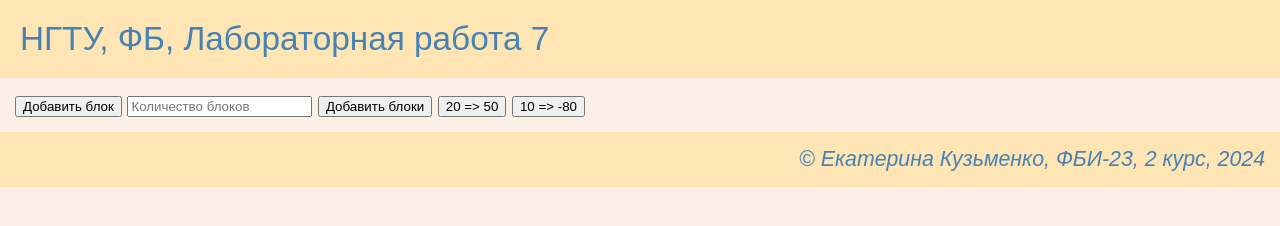
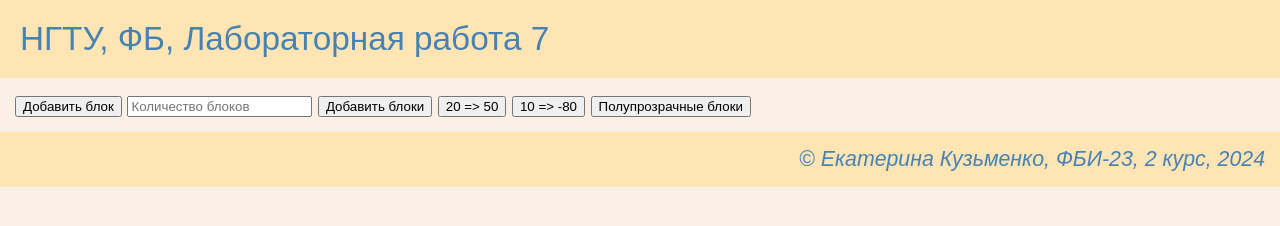
Before and after one commit to Ekatuh/lapki-webki, a plain HTML site: page lab7/bloks.html in a window 1280 px wide. Drawn offline with Linux system fonts and the light colour scheme.

Commit message:
Полупрозрачные блоки

```diff
--- a/lab7/bloks.html
+++ b/lab7/bloks.html
@@ -71,6 +71,23 @@
                     main.appendChild(newCircle);
                 }
             }
+            function addOpacityBlocks() {
+                let main = document.querySelector('main');
+                let opacity = 0;
+                for (let i = 0; i < 10; i++) {
+                    let newBlock = document.createElement('div');
+                    newBlock.classList.add('opacity-block');
+                    newBlock.style.backgroundColor = 'RebeccaPurple';
+                    newBlock.style.width = '50px';
+                    newBlock.style.height = '50px';
+                    newBlock.style.border = '1px solid black';
+                    newBlock.style.display = 'inline-block';
+                    newBlock.style.marginRight = '10px';
+                    newBlock.style.opacity = (i + 1) * 0.1;
+                    newBlock.textContent = i + 1;
+                    main.appendChild(newBlock);
+                }
+            }
         </script>
     </head>
     <body>
@@ -84,6 +101,7 @@
             <button onclick="addNewBlocks()">Добавить блоки</button>
             <button onclick="add20_50()">20 => 50</button>
             <button onclick="addCircles()">10 => -80</button>
+            <button onclick="addOpacityBlocks()">Полупрозрачные блоки</button>
 
         </main>
 
```
